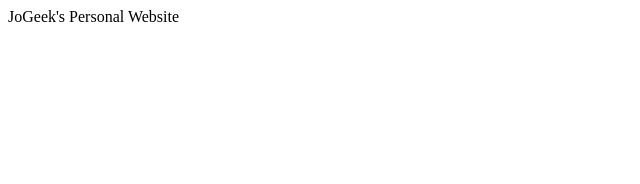
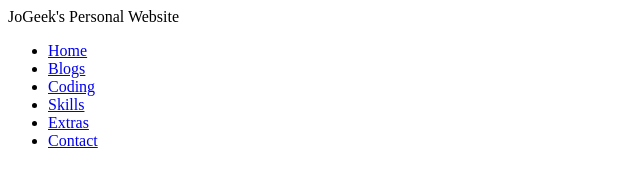
Before and after one commit to jogeek-me/jogeek-me.github.io, a plain HTML site: page index.html in a window 1280 px wide. Shown: the whole page, without its empty margins (0-640 px from the left). Drawn offline with Linux system fonts and the light colour scheme.

Commit message:
Update index.html

```diff
--- a/index.html
+++ b/index.html
@@ -1 +1,16 @@
+<html>
 JoGeek's Personal Website
+
+<br>
+<body>
+<ul>
+    <li><a target="_blank" href="https://youtu.be/SpbRY1IRUko" data-text="Home">Home</a></li>
+    <li><a target="_blank" href="https://youtu.be/SpbRY1IRUko" data-text="Blogs">Blogs</a></li>
+    <li><a target="_blank" href="https://youtu.be/SpbRY1IRUko" data-text="Coding">Coding</a></li>
+    <li><a target="_blank" href="https://youtu.be/SpbRY1IRUko" data-text="Skills">Skills</a></li>
+    <li><a target="_blank" href="https://youtu.be/SpbRY1IRUko" data-text="Extras">Extras</a></li>
+    <li><a target="_blank" href="https://youtu.be/SpbRY1IRUko" data-text="Contact">Contact</a></li>
+  </ul>
+  </body>
+
+  </html>
```
